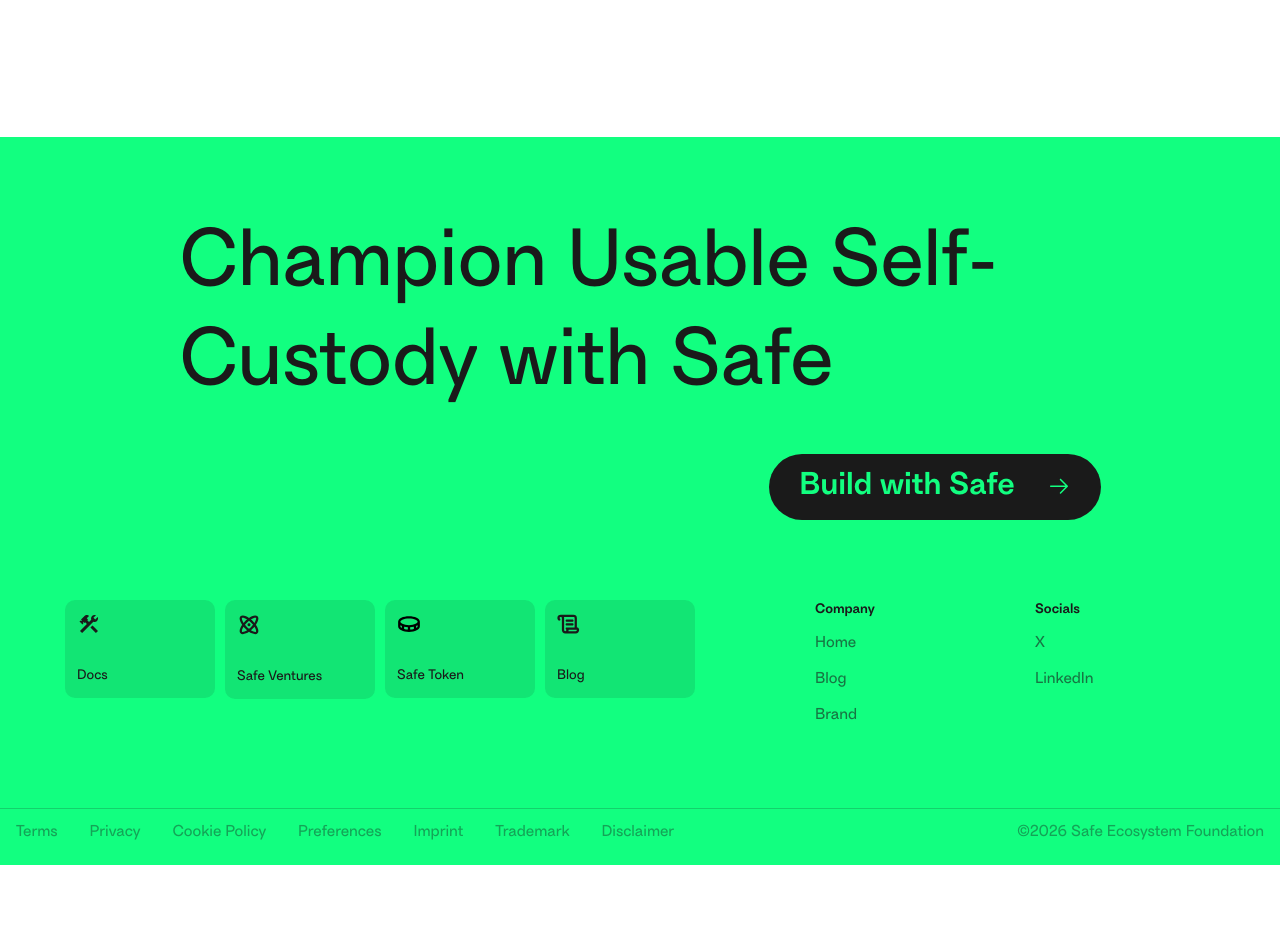
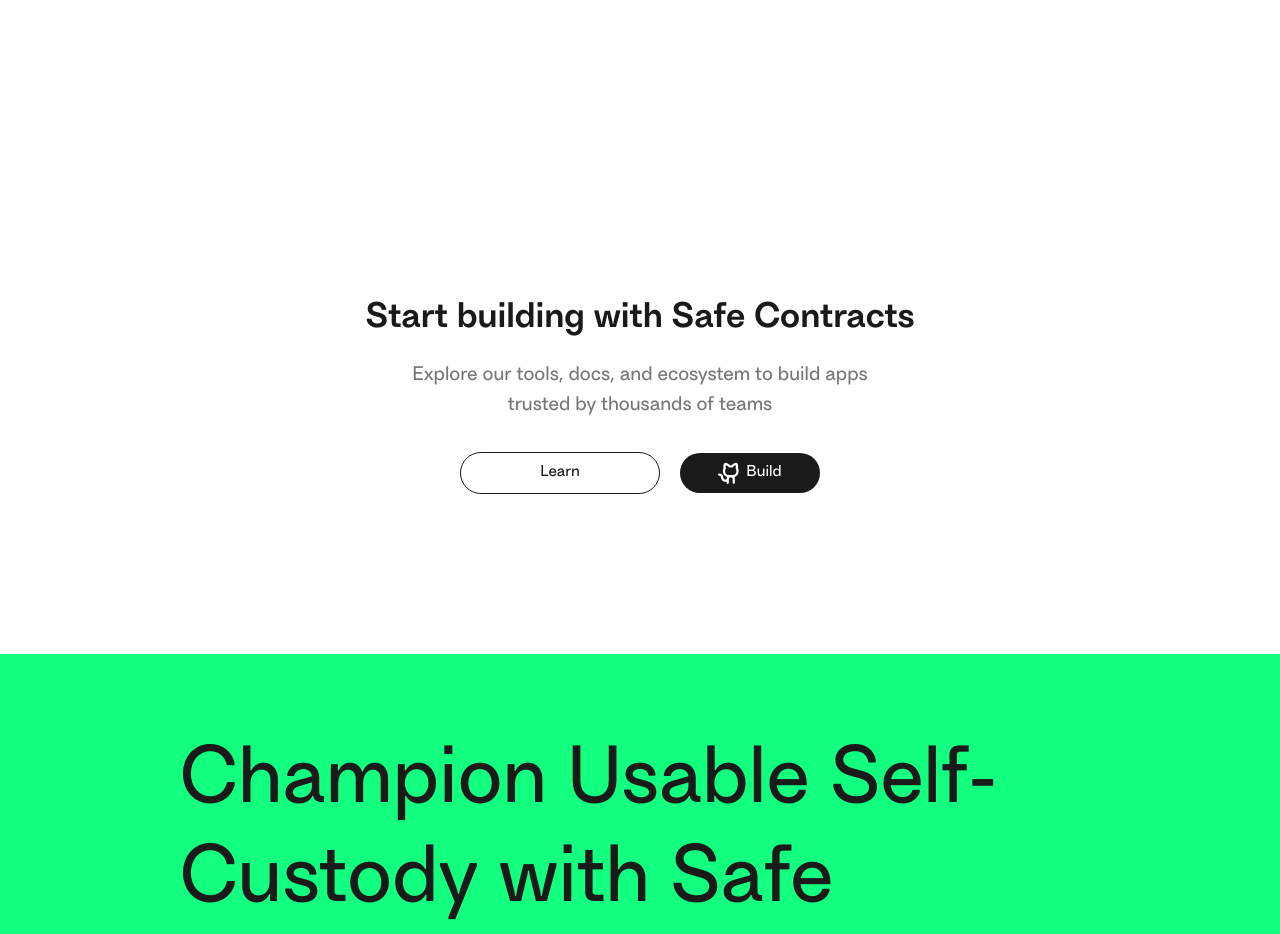
Before and after one commit to safe-fndn/foundation-homepage, a Next.js app: page /smart-contracts in a window 1280 px wide. Shown: the part 7220-8154 px from the top of the page. Before the commit the page ends 8085 px from the top, so only its background shows below. Built offline with nearby package versions, Linux system fonts and the light colour scheme; no server answers.

Commit message:
Add Footer component to Smart Contracts page with new GitHub SVG icon

```diff
--- a/src/app/smart-contracts/page.tsx
+++ b/src/app/smart-contracts/page.tsx
@@ -1,3 +1,4 @@
+import Footer from "@/components/smart-contracts/Footer";
 import BuildLike from "@/components/smart-contracts/BuildLike";
 import BuildOnSafe from "@/components/smart-contracts/BuildOnSafe";
 import BuiltWith from "@/components/smart-contracts/BuiltWith";
@@ -29,6 +30,9 @@
       <div className="pb-[160px]">
         <BuildLike />
       </div>
+      <div className="py-[160px]">
+        <Footer />
+      </div>
     </div>
   );
 }
--- /dev/null
+++ b/src/components/smart-contracts/Footer.tsx
@@ -0,0 +1,35 @@
+import React from "react";
+import Button from "../ui/Button";
+
+export default function Footer() {
+  return (
+    <div className="flex flex-col justify-center items-center text-center px-4">
+      <div className="text-[#1a1a1a] text-[36px] leading-[120%] font-medium pb-5">
+        Start building with Safe Contracts
+      </div>
+      <div className="max-w-[496px] text-[#1a1a1a99] text-xl pb-8 leading-[150%]">
+        Explore our tools, docs, and ecosystem to build apps trusted by
+        thousands of teams
+      </div>
+      <div className="flex flex-row items-center gap-5">
+        <Button
+          variant="outline"
+          className="w-[140px] md:w-[200px] justify-center"
+        >
+          Learn
+        </Button>
+        <Button
+          variant="secondary"
+          className="w-[140px] justify-center"
+          icon="/images/smart-contracts/github.svg"
+          iconAlt="github logo"
+          iconHeight={24}
+          iconWidth={24}
+          iconPosition="left"
+        >
+          Build
+        </Button>
+      </div>
+    </div>
+  );
+}
```
Also changed, not shown: public/images/smart-contracts/github.svg (added).
